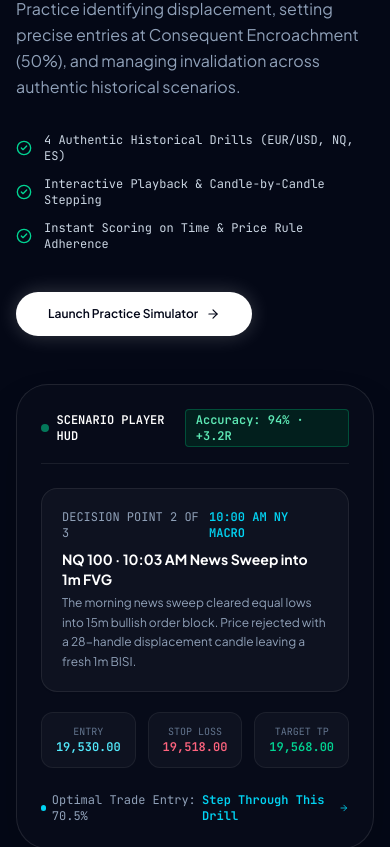
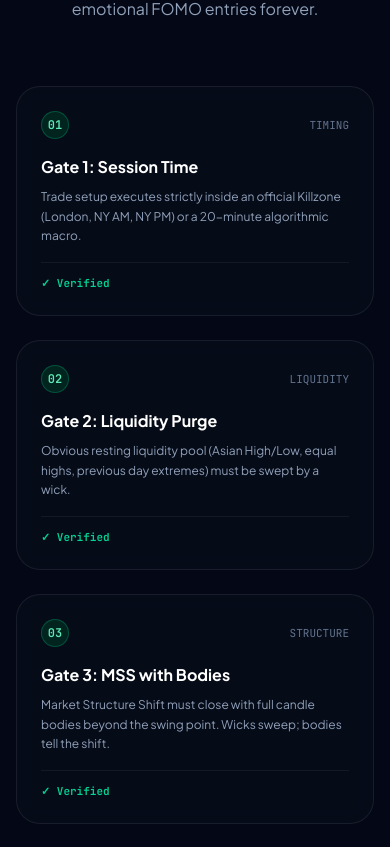
Before and after one commit to rimraf-adi/ict, a Next.js app: page / in a window 390 px wide. Shown: the part 3840-4687 px from the top of the page. Built offline with nearby package versions, Linux system fonts and the light colour scheme.

Commit message:
remove interactive practice lab feature section

```diff
--- a/src/app/page.tsx
+++ b/src/app/page.tsx
@@ -577,112 +577,7 @@ export default function HomePage() {
         </div>
       </section>
 
-      {/* -------------------------------------------------------------------- */}
-      {/* 3. REAL PRODUCT FEATURE SPLIT (NEONE DARK TERMINAL THEME)            */}
-      {/* -------------------------------------------------------------------- */}
 
-      {/* FEATURE A: CANDLESTICK PRACTICE LAB */}
-      <section className="py-24 bg-[#040816] border-t border-white/[0.08]">
-        <div className="mx-auto max-w-7xl px-4 sm:px-6 lg:px-8">
-
-          <div className="grid grid-cols-1 lg:grid-cols-12 gap-12 items-center">
-
-            {/* Left Copy */}
-            <div className="lg:col-span-5 space-y-6">
-              <span className="px-3.5 py-1 rounded-full bg-cyan-950/60 text-cyan-300 text-xs font-mono font-semibold border border-cyan-500/30 inline-block">
-                01 / INTERACTIVE PRACTICE LAB
-              </span>
-
-              <h2 className="text-3xl sm:text-5xl font-extrabold tracking-tight text-white leading-tight">
-                Master Execution Without Risking Capital
-              </h2>
-
-              <p className="text-slate-400 text-base sm:text-lg leading-relaxed font-normal">
-                Reading about Fair Value Gaps is not enough. Practice identifying displacement, setting precise entries at Consequent Encroachment (50%), and managing invalidation across authentic historical scenarios.
-              </p>
-
-              <div className="pt-2 space-y-3 font-mono text-xs text-slate-300">
-                <div className="flex items-center gap-3">
-                  <CheckCircle2 className="h-4 w-4 text-emerald-400 shrink-0" />
-                  <span>4 Authentic Historical Drills (EUR/USD, NQ, ES)</span>
-                </div>
-                <div className="flex items-center gap-3">
-                  <CheckCircle2 className="h-4 w-4 text-emerald-400 shrink-0" />
-                  <span>Interactive Playback & Candle-by-Candle Stepping</span>
-                </div>
-                <div className="flex items-center gap-3">
-                  <CheckCircle2 className="h-4 w-4 text-emerald-400 shrink-0" />
-                  <span>Instant Scoring on Time & Price Rule Adherence</span>
-                </div>
-              </div>
-
-              <div className="pt-4">
-                <Link
-                  href="/practice"
-                  className="px-8 py-3.5 rounded-full bg-white hover:bg-slate-100 text-slate-950 font-semibold text-xs transition-all shadow-[0_0_20px_rgba(255,255,255,0.2)] hover:scale-102 flex items-center gap-2 group w-fit"
-                >
-                  <span>Launch Practice Simulator</span>
-                  <ArrowRight className="h-3.5 w-3.5 transition-transform group-hover:translate-x-0.5" />
-                </Link>
-              </div>
-            </div>
-
-            {/* Right Interactive Mockup Card */}
-            <div className="lg:col-span-7 rounded-[32px] border border-white/10 bg-[#080d1a]/90 p-6 sm:p-8 backdrop-blur-xl shadow-2xl">
-              <div className="flex items-center justify-between text-xs font-mono text-slate-400 pb-4 mb-6 border-b border-white/[0.08]">
-                <div className="flex items-center gap-2 font-bold text-white">
-                  <span className="h-2 w-2 rounded-full bg-emerald-400 animate-pulse" />
-                  <span>SCENARIO PLAYER HUD</span>
-                </div>
-                <span className="px-2.5 py-0.5 rounded bg-emerald-950/60 text-emerald-300 border border-emerald-500/30 font-bold">
-                  Accuracy: 94% · +3.2R
-                </span>
-              </div>
-
-              <div className="p-5 rounded-2xl bg-white/[0.03] border border-white/[0.08] mb-5 shadow-xs">
-                <div className="flex items-center justify-between text-xs font-mono text-slate-400 mb-2">
-                  <span>DECISION POINT 2 OF 3</span>
-                  <span className="text-cyan-400 font-bold">10:00 AM NY MACRO</span>
-                </div>
-                <div className="text-sm font-bold text-white mb-1">
-                  NQ 100 · 10:03 AM News Sweep into 1m FVG
-                </div>
-                <p className="text-xs text-slate-400 leading-relaxed font-sans">
-                  The morning news sweep cleared equal lows into 15m bullish order block. Price rejected with a 28-handle displacement candle leaving a fresh 1m BISI.
-                </p>
-              </div>
-
-              <div className="grid grid-cols-3 gap-3 font-mono text-xs text-center mb-6">
-                <div className="p-3 rounded-xl bg-white/[0.03] border border-white/[0.06]">
-                  <span className="text-slate-500 block text-[10px]">ENTRY</span>
-                  <span className="font-bold text-cyan-300">19,530.00</span>
-                </div>
-                <div className="p-3 rounded-xl bg-white/[0.03] border border-white/[0.06]">
-                  <span className="text-slate-500 block text-[10px]">STOP LOSS</span>
-                  <span className="font-bold text-rose-400">19,518.00</span>
-                </div>
-                <div className="p-3 rounded-xl bg-white/[0.03] border border-white/[0.06]">
-                  <span className="text-slate-500 block text-[10px]">TARGET TP</span>
-                  <span className="font-bold text-emerald-400">19,568.00</span>
-                </div>
-              </div>
-
-              <div className="flex items-center justify-between text-xs text-slate-400 font-mono">
-                <span className="flex items-center gap-1.5">
-                  <span className="h-1.5 w-1.5 rounded-full bg-cyan-400" />
-                  Optimal Trade Entry: 70.5%
-                </span>
-                <Link href="/practice" className="text-cyan-400 font-bold hover:underline flex items-center gap-1">
-                  <span>Step Through This Drill</span>
-                  <ArrowRight className="h-3 w-3" />
-                </Link>
-              </div>
-            </div>
-
-          </div>
-
-        </div>
-      </section>
 
 
 
```
